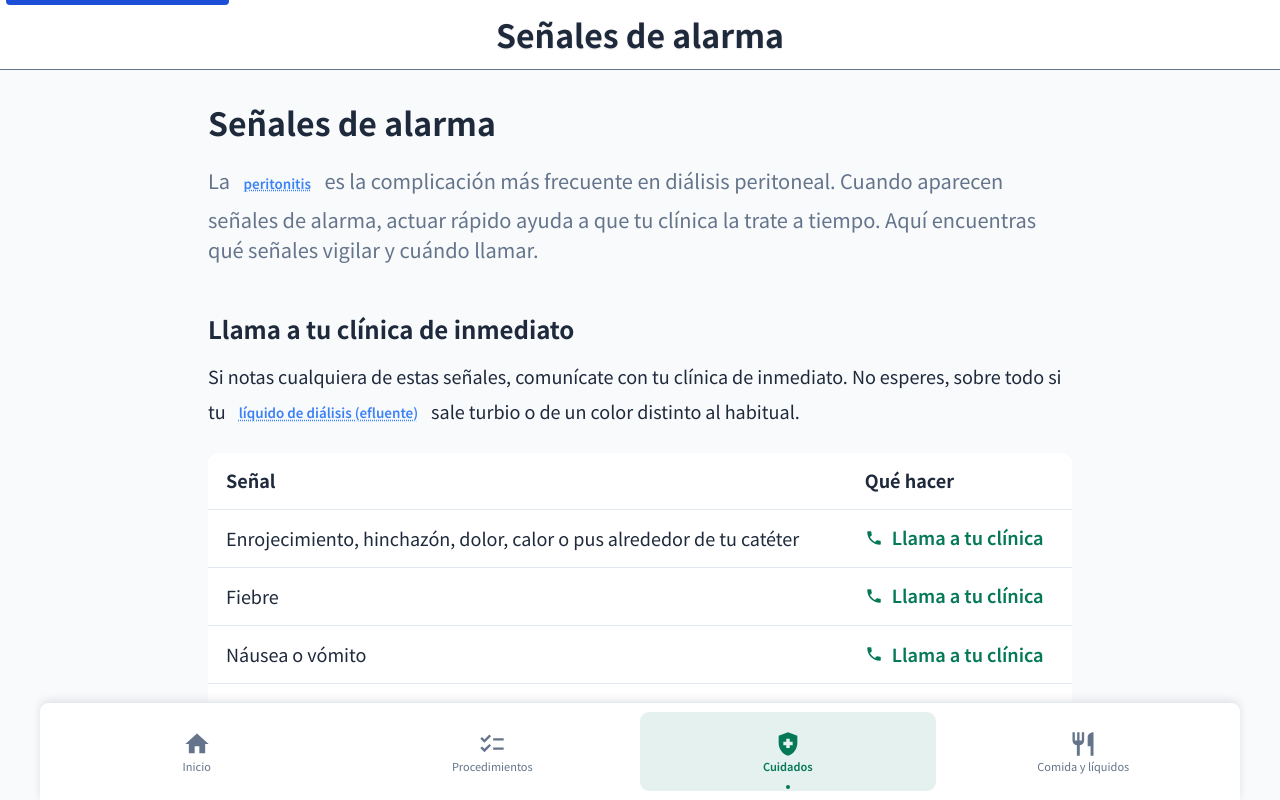
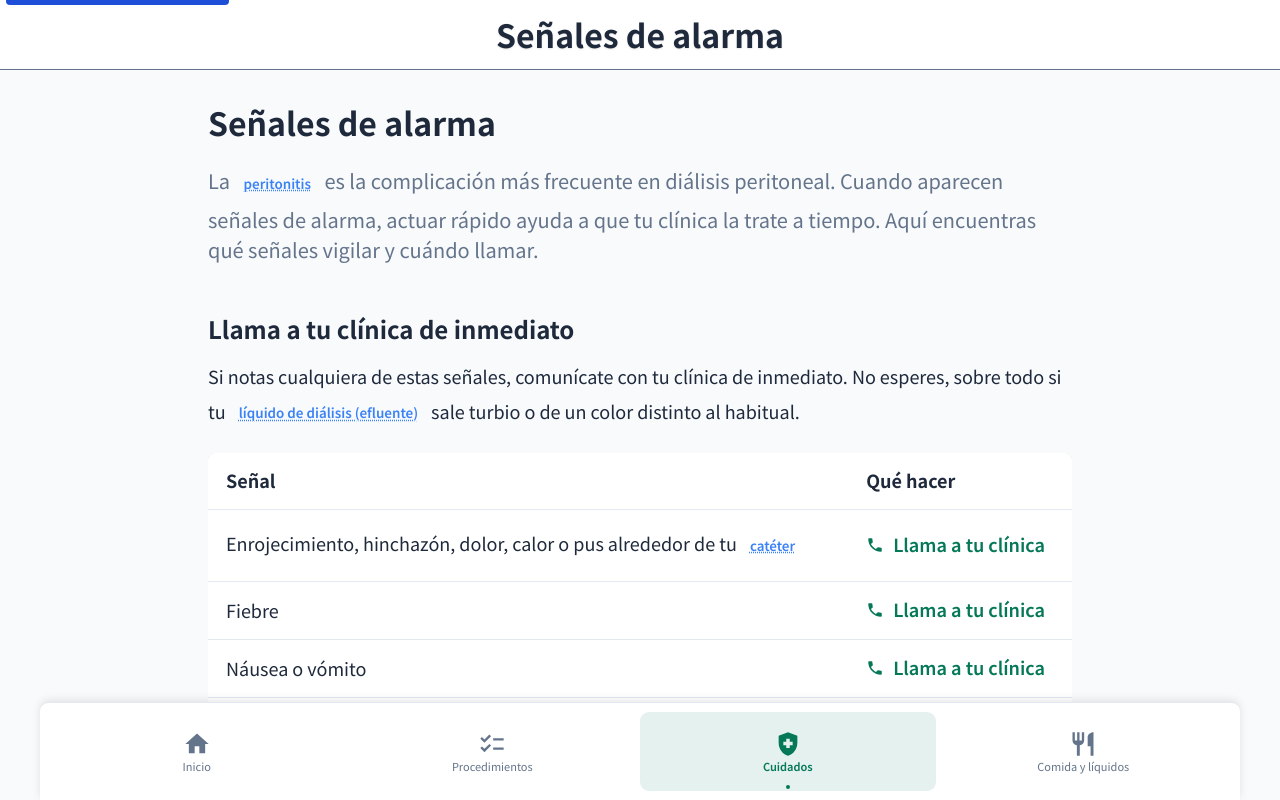
Before and after one commit to hectormr206/dialisis-peritoneal, a React app: page /cuidados/senales-de-alarma in a window 1280 px wide. Built offline with nearby package versions, Linux system fonts and the light colour scheme.

Commit message:
fix(content): glossary-link catéter on first use in escalation table
Gate review found the exit-site-infection symptom row used the plain
word 'catéter' without the TermTooltip link, inconsistent with R5.4's
first-use rule and higiene.js's established pattern for the same term.

```diff
--- a/src/content/topics/senales-alarma.js
+++ b/src/content/topics/senales-alarma.js
@@ -52,8 +52,12 @@ export const senalesAlarma = {
         items: [
           {
             id: 'exit-site-infection',
-            symptom:
-              'Enrojecimiento, hinchazón, dolor, calor o pus alrededor de tu catéter',
+            symptom: (
+              <>
+                Enrojecimiento, hinchazón, dolor, calor o pus alrededor de tu{' '}
+                <TermTooltip termKey='cateter'>catéter</TermTooltip>
+              </>
+            ),
             action: 'clinic'
           },
           { id: 'fever', symptom: 'Fiebre', action: 'clinic' },
```
Also changed, not shown: 1 other file (tests, documents, lock files or other folders).
